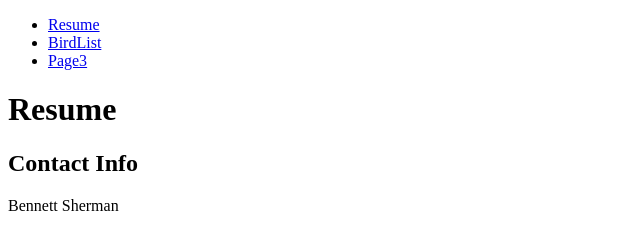
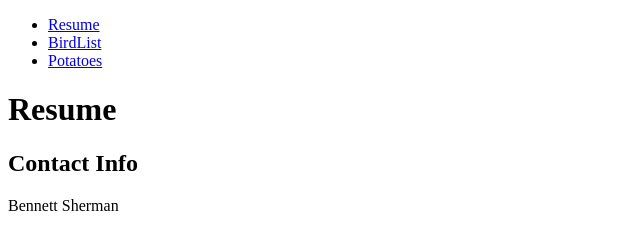
Before and after one commit to adtanner13/Project1, a plain HTML site: page index.html in a window 1280 px wide. Shown: the top 228 px of the page, 0-640 px from the left. Drawn offline with Linux system fonts and the light colour scheme.

Commit message:
Update index.html
added potatoes page to links

```diff
--- a/index.html
+++ b/index.html
@@ -14,7 +14,7 @@
     <ul>
       <li> <a href="index.html">Resume</a> </li>
       <li> <a href="birds.html">BirdList</a> </li>
-      <li> <a href="url">Page3</a> </li>
+      <li> <a href="mashedpotatoes.html">Potatoes</a> </li>
      </ul>
 
     <h1>Resume</h1>
```
